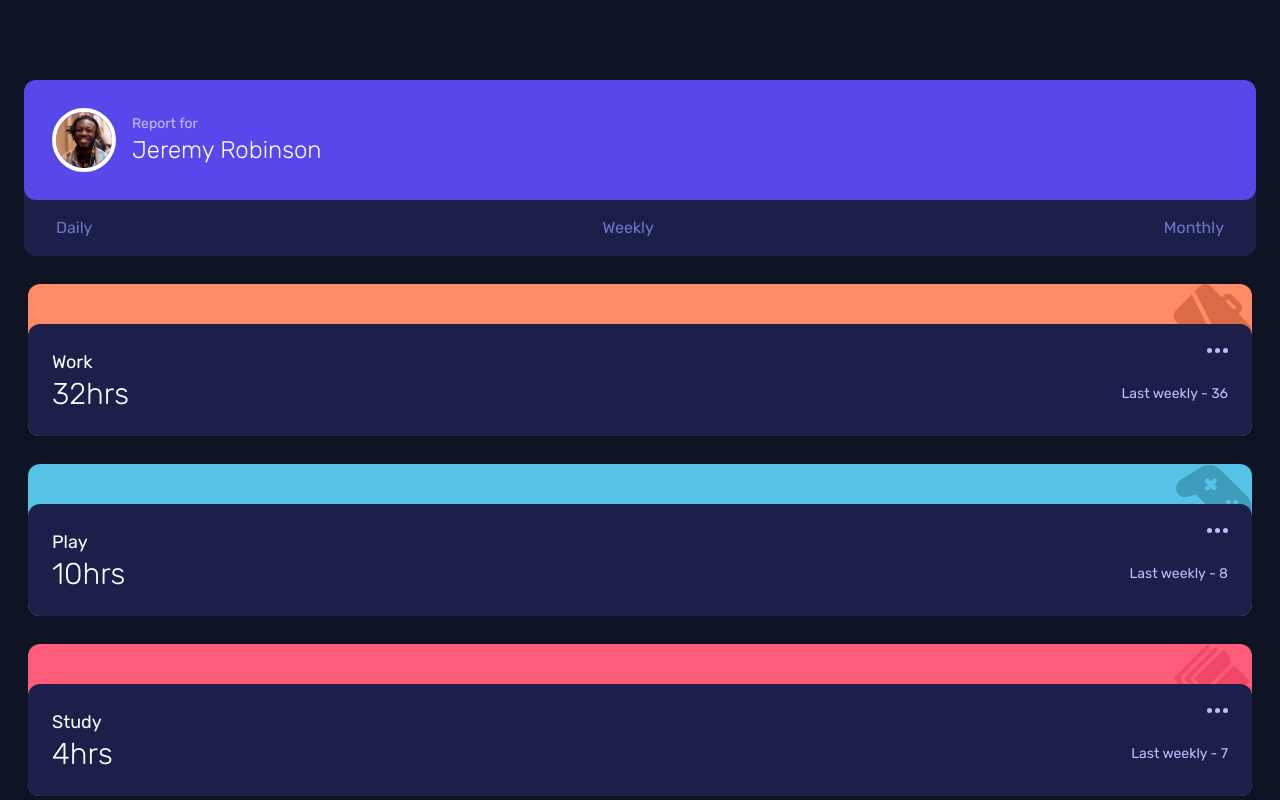
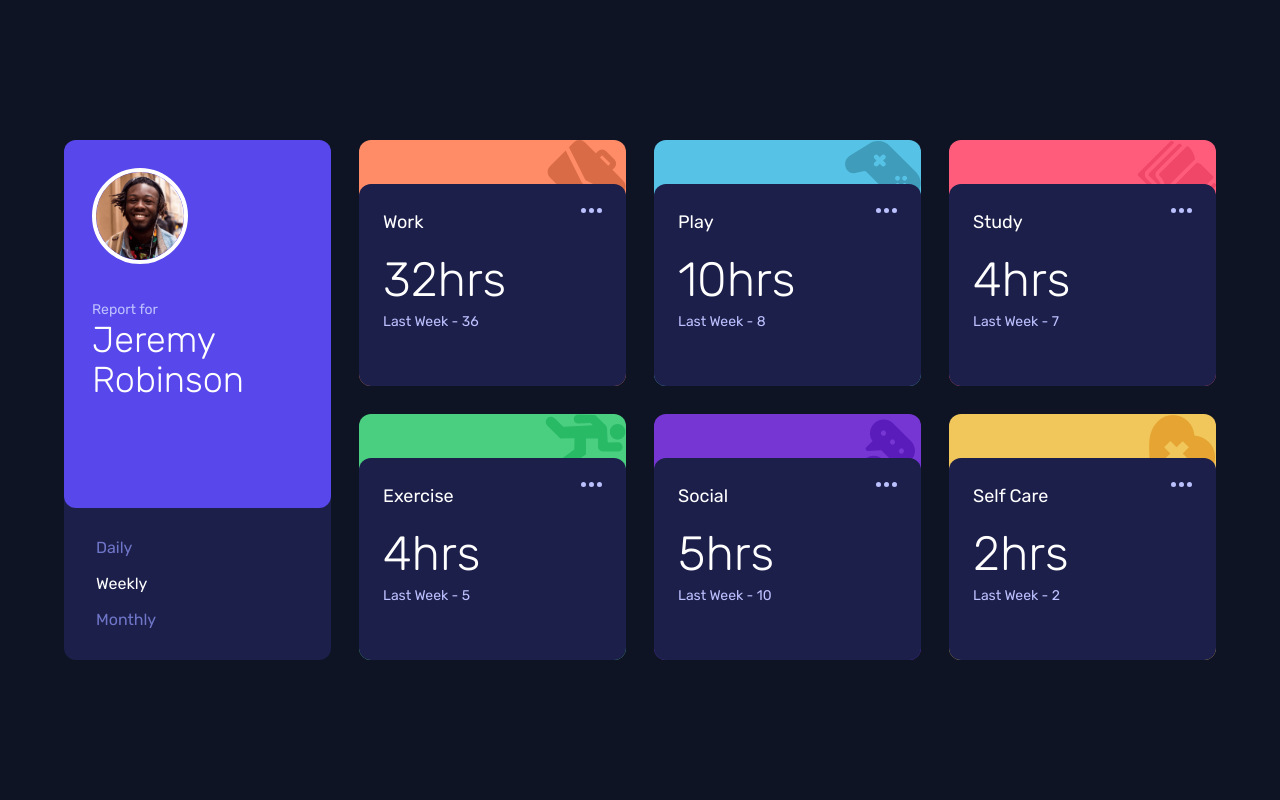
Before and after one commit to BlackPri0r/time-tracking-dashboard, a React (Vite) app: page / in a window 1280 px wide. Shown: the top 800 px of the page. Built offline with nearby package versions, Linux system fonts and the light colour scheme.

Commit message:
feat: challenge complete

```diff
--- a/src/App.tsx
+++ b/src/App.tsx
@@ -1,38 +1,27 @@
-import { useState } from 'react'
+import React, { useState } from 'react'
 import Profile from './Profile'
 import TimeTracker from './TimeTracker'
 import data from './data.json'
 
-interface TimeFrames {
-  current: number;
-  previous: number;
-}
-
-interface Item {
-  title: string;
-  timeframes: {
-    daily: TimeFrames;
-    weekly: TimeFrames;
-    monthly: TimeFrames;
-  };
-  color: string;
-  image: string;
-}
+type dataItem = typeof data;
+type TimeFrame = keyof dataItem[0]["timeframes"];
 
 function App() {
-  const [time, setTime] = useState("Weekly");
+  const [time, setTime] = useState<TimeFrame>('weekly');
 
   const handleSetTime = (timeFrame: string) => {
-    setTime(timeFrame)
+    setTime(timeFrame.toLowerCase() as TimeFrame);
   }
+
   return (
-
     <>
-      <div className="mx-auto grid grid-cols-1 gap-7">
-        <Profile handleSetTime={handleSetTime}/>
-        { (data as Item[]).map((item) => (
-          <TimeTracker title={item.title} timeFrames={item.timeframes[time.toLowerCase()]} timeText={time} color={item.color} image={item.image}></TimeTracker>
-        ))}
+      <div className='flex justify-center min-h-dvh items-center'>
+        <div className="mx-auto grid grid-cols-1 gap-7 md:grid md:grid-cols-4 justify-center md:max-w-6xl md:h-100 md:p-0 md:mx-0">
+          <Profile handleSetTime={handleSetTime}/>
+          { data.map((item) => (
+            <TimeTracker title={item.title} timeFrames= {item.timeframes[time]} timeText={time} color={item.color} image={item.image}></TimeTracker>
+          ))}
+        </div>
       </div>
     </>
   )
--- a/src/Profile.tsx
+++ b/src/Profile.tsx
@@ -1,3 +1,4 @@
+import { useState } from "react";
 import ProfileButton from "./ProfileButton"
 
 type ProfileProps = {
@@ -7,19 +8,27 @@ type ProfileProps = {
 export default function Profile( {handleSetTime} : ProfileProps ) {
     const buttonName: string[] = ["Daily", "Weekly", "Monthly"];
 
+    const [active, setActive] = useState<string>("Weekly");
+
+    const handleButtonClick = (timeFrame: string) => {
+      setActive(timeFrame);
+      handleSetTime(timeFrame);
+    }
+
+
     return(
-      <div className="bg-cardBg mt-20 mx-6 rounded-xl">
-        <div className="bg-profile p-7 rounded-xl flex">
-          <img src="./image-jeremy.png" className="border-white border-4 w-16 h-16 rounded-full"></img>
-          <div className="flex ml-4 justify-center align-center flex-col">
+      <div className="bg-cardBg mt-20 mx-6 rounded-xl md:row-start-1 md:row-end-3 md:flex md:flex-col md:mt-0 md:mx-0">
+        <div className="bg-profile p-7 rounded-xl flex md-flex-1 md-items-start md:flex-col">
+          <img src="./image-jeremy.png" className="border-white border-4 w-16 h-16 rounded-full md:w-24 md:h-24"></img>
+          <div className="flex ml-4 justify-center align-center flex-col md:ml-0 md:mt-9">
             <div className="text-paleBlue text-sm">Report for</div>
-            <div className="text-2xl text-white font-light">Jeremy Robinson</div>
+            <div className="text-2xl text-white font-light md:text-4xl md:mb-20">Jeremy Robinson</div>
           </div>
         </div>
 
-        <div className="flex text-desatBlue justify-between px-8 py-4">
+        <div className="flex text-desatBlue justify-between px-8 py-4 md:flex md:flex-col md:gap-3 md:items-start md:py-7">
           {buttonName.map((name) => (
-            <ProfileButton text={name} OnClick={handleSetTime}></ProfileButton>
+            <ProfileButton text={name} OnClick={handleButtonClick} active={active===name}></ProfileButton>
           ))}
         </div>
       </div>
--- a/src/ProfileButton.tsx
+++ b/src/ProfileButton.tsx
@@ -1,11 +1,12 @@
 type ProfileButton = {
     text: string
     OnClick: (timeFrame: string) => void
+    active: boolean
 }
 
-export default function ProfileButton( {text, OnClick} : ProfileButton ) {
+export default function ProfileButton( {text, OnClick, active} : ProfileButton ) {
     return(
-        <button onClick={() => OnClick(text)}>
+        <button onClick={() => OnClick(text)} className={`hover:text-white ${active? 'text-white' : ''}`}>
             {text}
         </button>
     )
--- a/src/TimeTracker.tsx
+++ b/src/TimeTracker.tsx
@@ -5,26 +5,43 @@ interface TimeFrames {
 
 interface TimeTrackerProps {
     title: string;
-    timeFrames: TimeFrames; // Type for timeFrames
+    timeFrames: TimeFrames;
     timeText: string;
     color: string;
     image: string;
 }
 
 export default function TimeTracker( {title, timeFrames, timeText, image, color} : TimeTrackerProps) {
+
+    let name;
+    switch(timeText){
+        case "daily":
+            name = "Yesterday";
+            break;
+        case "weekly":
+            name = "Last Week";
+            break;
+        case "monthly":
+            name = "Last Month";
+            break;
+    }
+
+
     return(
-        <div className="text-white rounded-xl mx-7 bg-no-repeat bg-subjectBgP pt-10"
+        <div className="text-white rounded-xl mx-7 bg-no-repeat bg-subjectBgP pt-10 md:pt-11 md:h-full md:mx-0"
         style={{backgroundColor: color, backgroundImage: `url(${image})`, backgroundPosition: 'top right'}}>
-            <div className="bg-cardBg justify-between rounded-xl p-6 h-[100%] flex">
+            <div className="bg-cardBg justify-between rounded-xl p-6 h-[100%] flex hover:bg-cardHover">
 
-                <div className="">
+                <div className="flex flex-col">
                     <p className="text-lg">{title}</p>
-                    <p className="text-3xl font-thin">{timeFrames.current}hrs</p>
+                    <p className="text-3xl font-thin md:text-5xl md:mt-5">{timeFrames.current}hrs</p>
+                    <p className="text-paleBlue text-sm pb-2 md:text-left md:mt-2 hidden md:block">{name} - {timeFrames.previous}</p>
                 </div>
+
 
                 <div className="justify-between flex flex-col items-end">
                     <img src="./icon-ellipsis.svg" className=""></img>
-                    <p className="text-paleBlue text-sm pb-2">Last {timeText.toLowerCase()} - {timeFrames.previous}</p>
+                    <p className="text-paleBlue text-sm pb-2 md:text-left md:mt-2 md:hidden">{name} - {timeFrames.previous}</p> {/* dw about it lmao xd */}
                 </div>
             </div>
         </div>
--- a/src/index.css
+++ b/src/index.css
@@ -19,6 +19,7 @@
 
   --bgColor: hsl(226, 43%, 10%);
   --cardBg: hsl(235, 46%, 20%);
+  --cardHover: hsl(235, 46%, 30%);
 
   --desatBlue: hsl(235, 45%, 61%);
   --paleBlue: hsl(236, 100%, 87%);
--- a/tailwind.config.js
+++ b/tailwind.config.js
@@ -18,6 +18,7 @@ export default {
         cardBg: 'var(--cardBg)',
         desatBlue: 'var(--desatBlue)',
         paleBlue: 'var(--paleBlue)',
+        cardHover: 'var(--cardHover)',
       },
     },
   },
```
